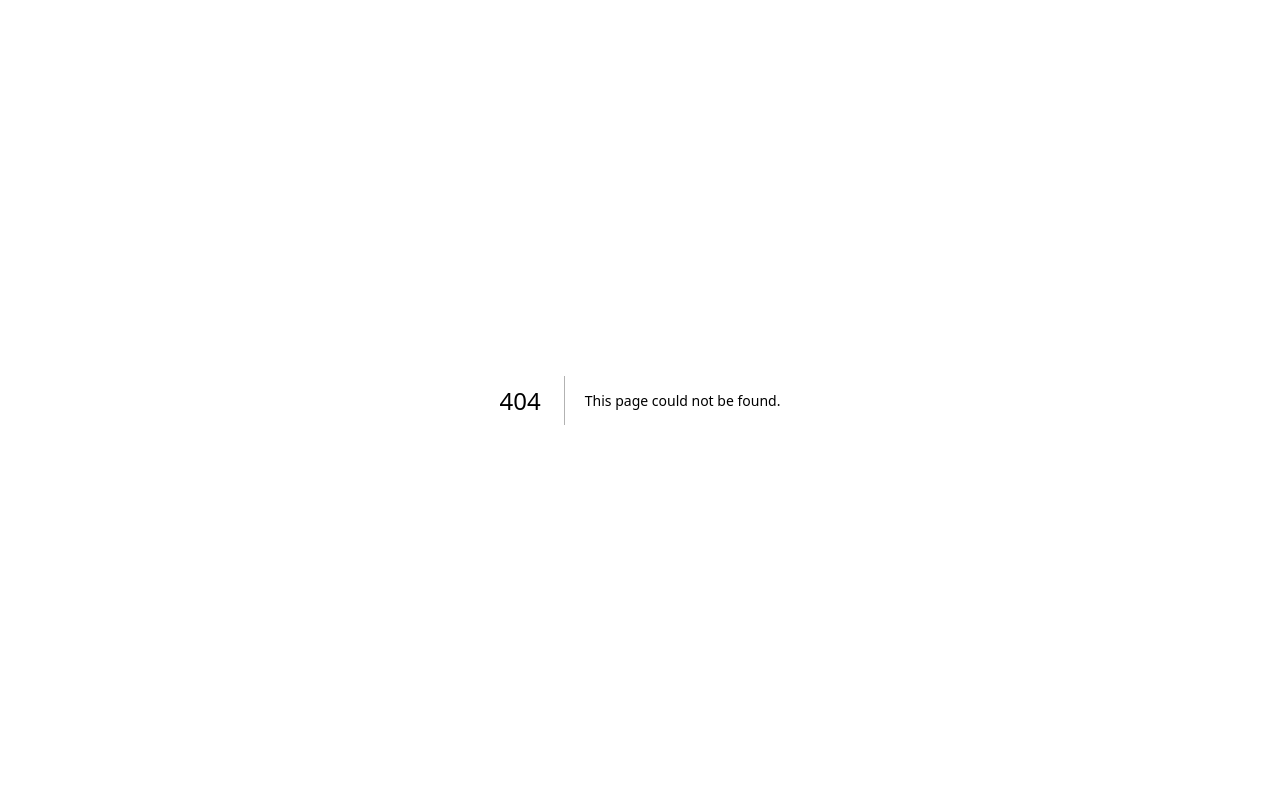
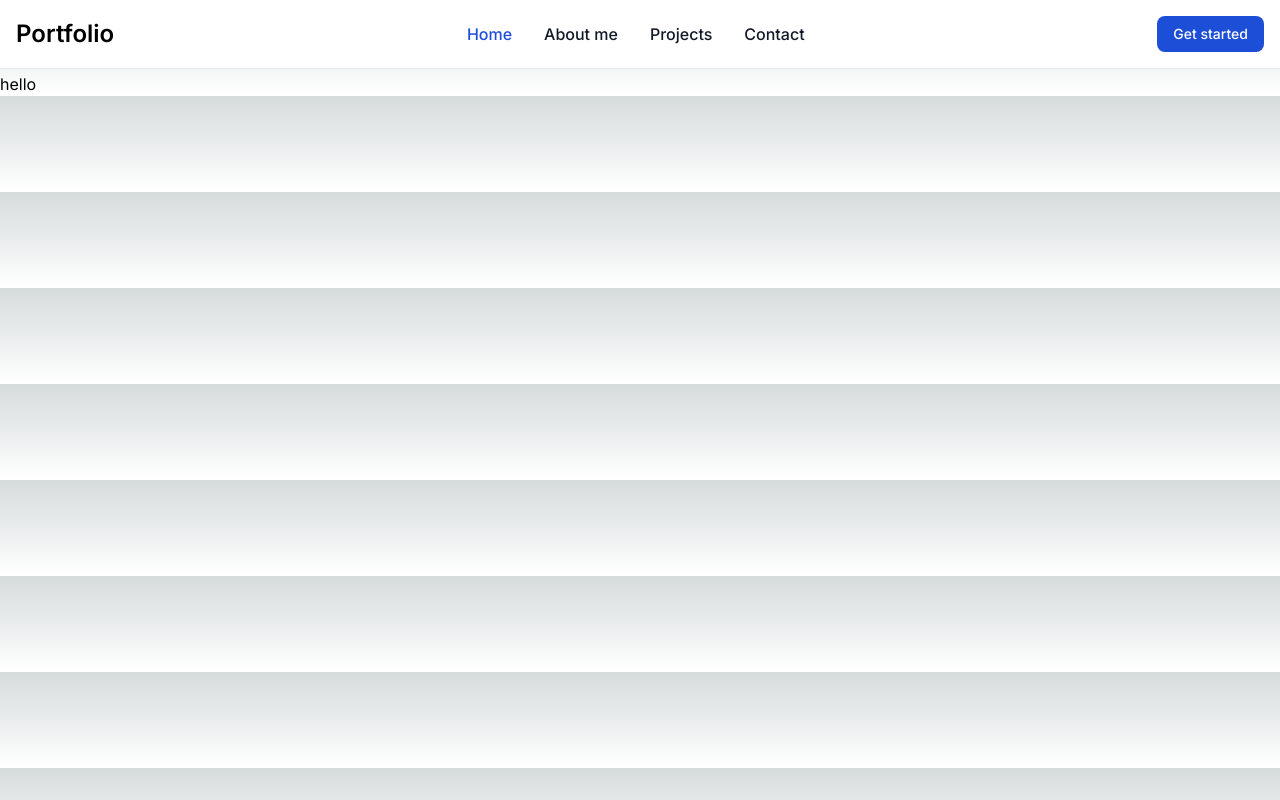
Before and after one commit to Morgan0404/portfolio-website, a Next.js app: page /projects in a window 1280 px wide. Before the commit this address had no page. Built offline with nearby package versions, Linux system fonts and the light colour scheme.

Commit message:
building about , contact and resdesigning home

```diff
--- /dev/null
+++ b/src/app/projects/page.tsx
@@ -0,0 +1,11 @@
+import Projects from "@/components/ContactDetails";
+import MyProjects from "@/components/MyProjects";
+
+export default function ProjectDisplay() {
+    return (
+        <div>
+            <h1 className="text-4xl font-bold text-center mt-8">Contact Me</h1>
+            <MyProjects />
+        </div>
+    );
+}
--- /dev/null
+++ b/src/components/MyProjects.tsx
@@ -0,0 +1,14 @@
+import React from "react";
+import Navbar from "@/components/Navbar";
+
+function MyProjects() {
+    return (
+
+        <h1>
+            <Navbar />
+            hello
+        </h1>
+    );
+}
+
+export default MyProjects;
--- a/src/components/Navbar.tsx
+++ b/src/components/Navbar.tsx
@@ -77,7 +77,7 @@ const Navbar = () => {
                         </li>
                         <li>
                             <Link
-                                href="#"
+                                href="/projects"
                                 className="block py-2 px-3 text-gray-900 rounded hover:bg-gray-100 md:hover:bg-transparent md:hover:text-blue-700 md:p-0 md:dark:hover:text-blue-500 dark:text-white dark:hover:bg-gray-700 dark:hover:text-white md:dark:hover:bg-transparent dark:border-gray-700"
                             >
                                 Projects
```
